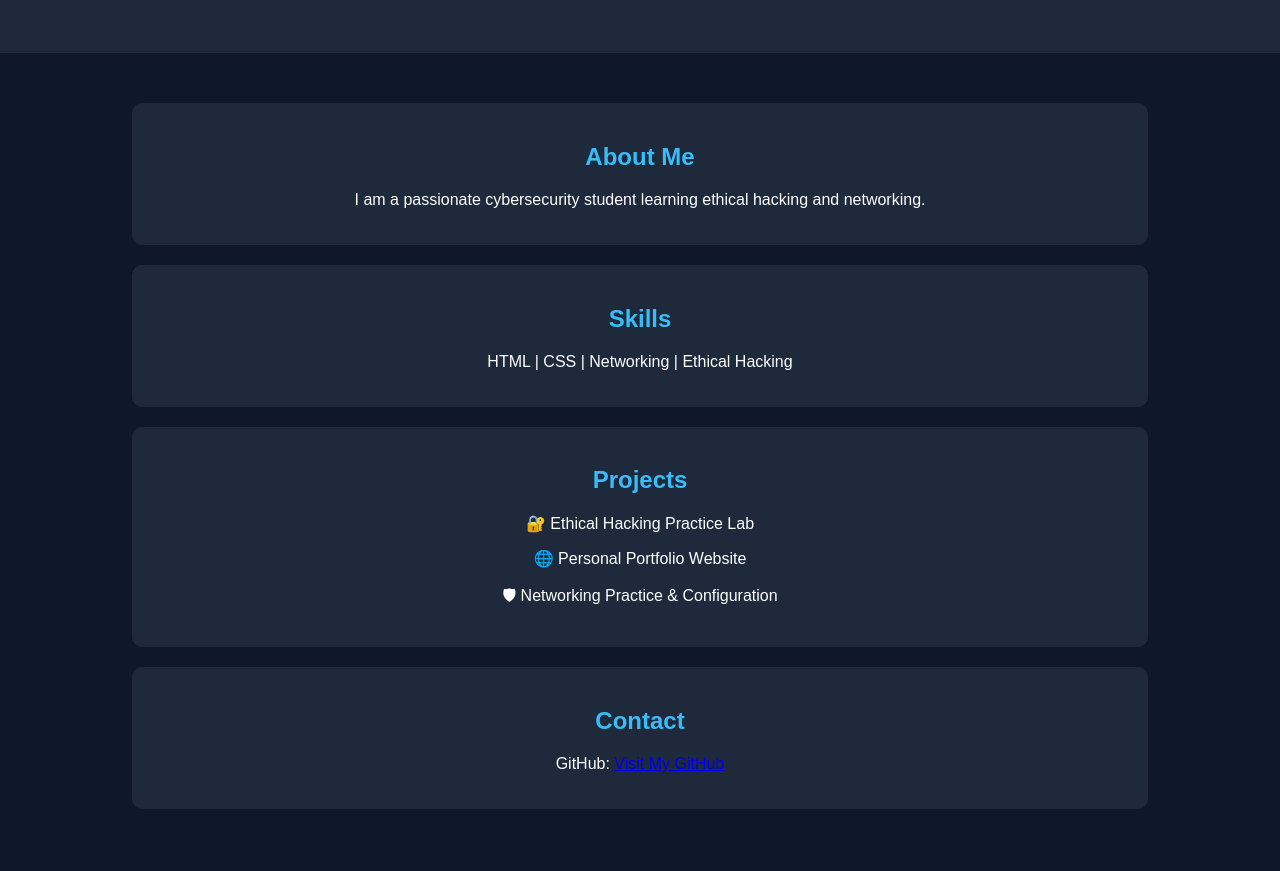
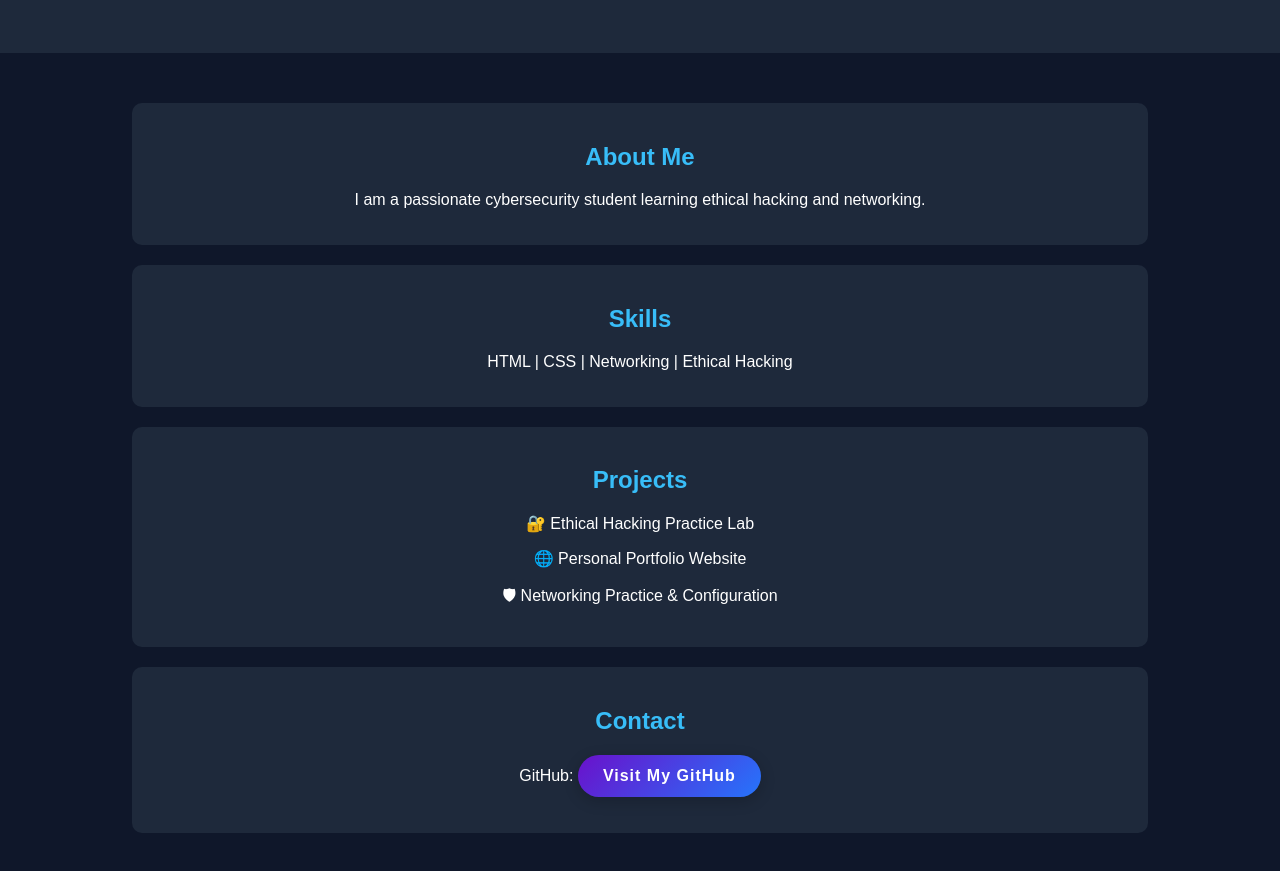
Before and after one commit to riduu-maker/portfolio, a plain HTML site: page index.html in a window 1280 px wide. Shown: the part 141-1012 px from the top of the page. Drawn offline with Linux system fonts and the light colour scheme.

Commit message:
Update index.html

```diff
--- a/index.html
+++ b/index.html
@@ -27,6 +27,23 @@
         h2 {
             color: #38bdf8;
         }
+        .github-btn {
+  display: inline-block;
+  padding: 12px 25px;
+  background: linear-gradient(135deg, #6a11cb, #2575fc);
+  color: white;
+  text-decoration: none;
+  border-radius: 25px;
+  font-weight: bold;
+  letter-spacing: 1px;
+  transition: 0.3s ease;
+  box-shadow: 0 4px 15px rgba(0, 0, 0, 0.2);
+}
+
+.github-btn:hover {
+  transform: scale(1.08);
+  box-shadow: 0 6px 20px rgba(0, 0, 0, 0.3);
+}
     </style>
 </head>
 <body>
@@ -58,7 +75,8 @@
         <h2>Contact</h2>
         <p>
   GitHub:
-  <a href="https://github.com/riduu-maker" target="_blank">
+  <a href="https://github.com/riduu-maker" target="_blank" class="github-btn">
+
     Visit My GitHub
   </a>
 </p>
```
